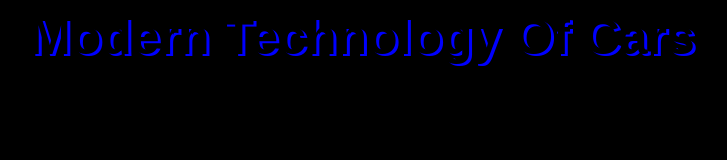
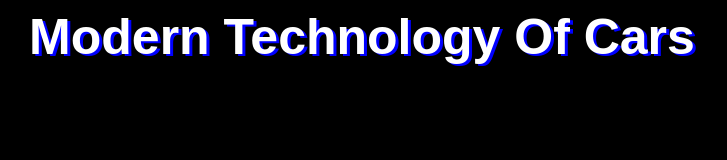
Before and after one commit to Project-modern-cars/project-modern-cars.github.io, a plain HTML site: page index.html in a window 1280 px wide. Shown: the whole page, without its empty margins (278-1005 px from the left). Drawn offline with Linux system fonts and the light colour scheme.

Commit message:
Update index.html

```diff
--- a/index.html
+++ b/index.html
@@ -7,7 +7,7 @@
     body{
       font-family: Arial;
       background-color:black;
-      font-color:white;}
+      color:white;}
   </style>
  </head>
 <body>
```
